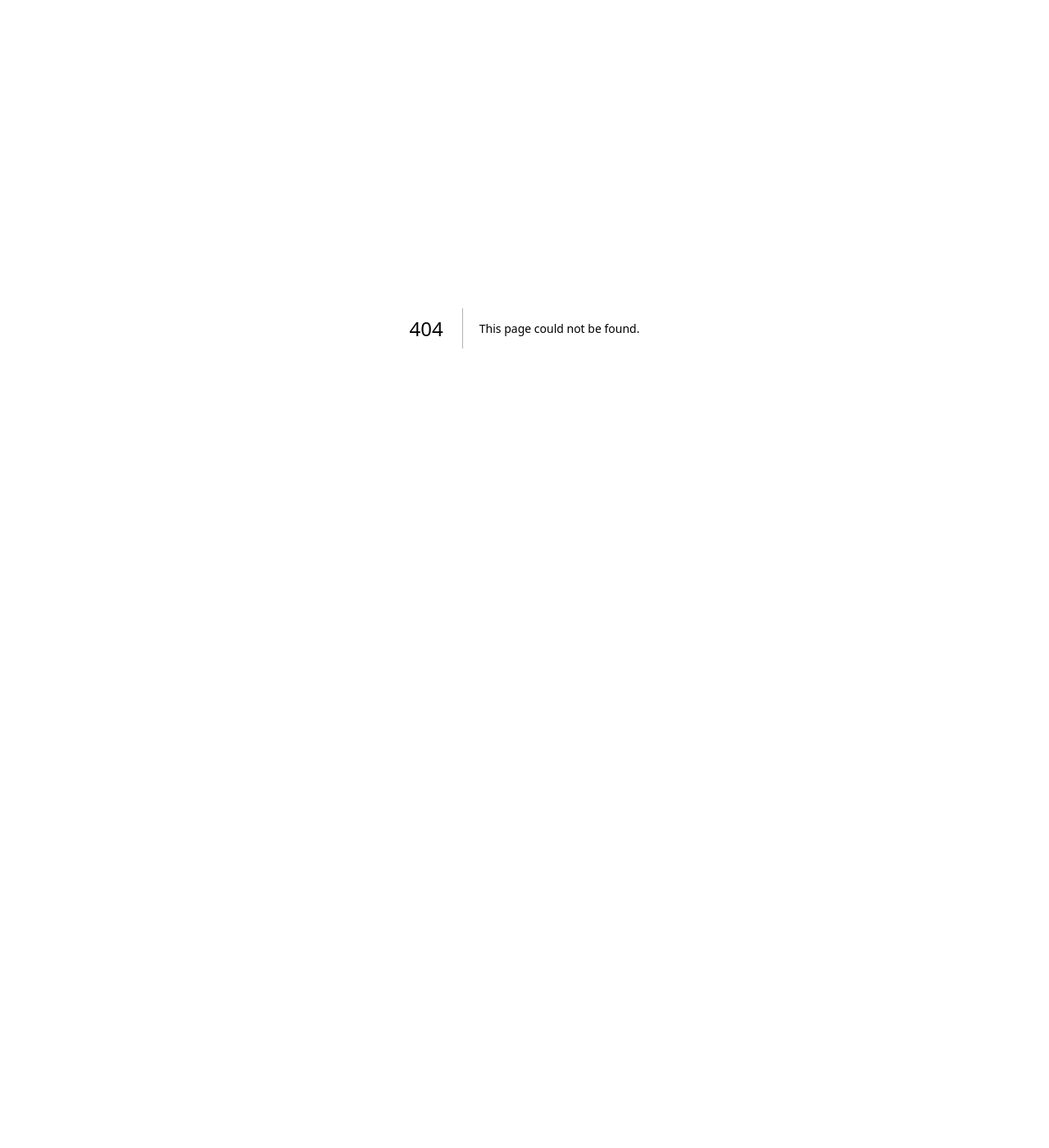
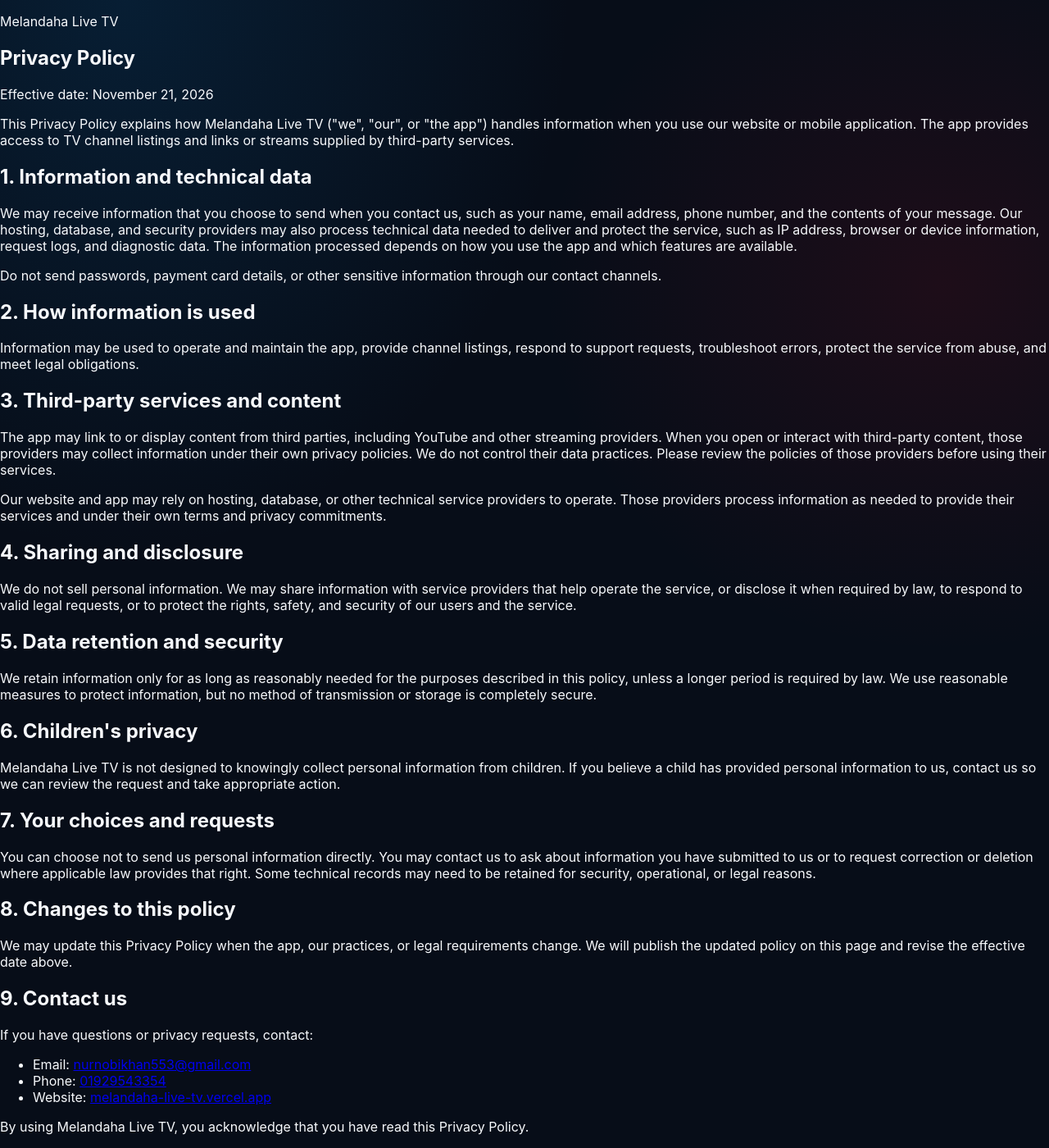
Before and after one commit to nurnobikhan553-cyber/melandaha-live-tv, a Next.js app: page /privacy-policy in a window 1280 px wide. Before the commit this address had no page. Shown: the whole page at 82% size. Before the commit the page ends 800 px from the top, so only its background shows below. Built offline with nearby package versions, Linux system fonts and the light colour scheme.

Commit message:
Add privacy policy page

```diff
--- /dev/null
+++ b/app/privacy-policy/page.tsx
@@ -0,0 +1,123 @@
+export default function PrivacyPolicyPage() {
+  return (
+    <main className="min-h-screen bg-[#080d18] px-5 py-10 text-slate-200">
+      <article className="mx-auto max-w-3xl space-y-6">
+        <header className="space-y-2 border-b border-slate-700 pb-6">
+          <p className="text-sm font-semibold uppercase tracking-widest text-cyan-400">Melandaha Live TV</p>
+          <h1 className="text-3xl font-bold text-white">Privacy Policy</h1>
+          <p className="text-sm text-slate-400">Effective date: November 21, 2026</p>
+        </header>
+
+        <p>
+          This Privacy Policy explains how Melandaha Live TV ("we", "our", or "the app")
+          handles information when you use our website or mobile application. The app
+          provides access to TV channel listings and links or streams supplied by
+          third-party services.
+        </p>
+
+        <section className="space-y-2">
+          <h2 className="text-xl font-semibold text-white">1. Information and technical data</h2>
+          <p>
+            We may receive information that you choose to send when you contact us,
+            such as your name, email address, phone number, and the contents of your
+            message. Our hosting, database, and security providers may also process
+            technical data needed to deliver and protect the service, such as IP
+            address, browser or device information, request logs, and diagnostic data.
+            The information processed depends on how you use the app and which features
+            are available.
+          </p>
+          <p>
+            Do not send passwords, payment card details, or other sensitive information
+            through our contact channels.
+          </p>
+        </section>
+
+        <section className="space-y-2">
+          <h2 className="text-xl font-semibold text-white">2. How information is used</h2>
+          <p>Information may be used to operate and maintain the app, provide channel listings, respond to support requests, troubleshoot errors, protect the service from abuse, and meet legal obligations.</p>
+        </section>
+
+        <section className="space-y-2">
+          <h2 className="text-xl font-semibold text-white">3. Third-party services and content</h2>
+          <p>
+            The app may link to or display content from third parties, including
+            YouTube and other streaming providers. When you open or interact with
+            third-party content, those providers may collect information under their
+            own privacy policies. We do not control their data practices. Please
+            review the policies of those providers before using their services.
+          </p>
+          <p>
+            Our website and app may rely on hosting, database, or other technical
+            service providers to operate. Those providers process information as
+            needed to provide their services and under their own terms and privacy
+            commitments.
+          </p>
+        </section>
+
+        <section className="space-y-2">
+          <h2 className="text-xl font-semibold text-white">4. Sharing and disclosure</h2>
+          <p>
+            We do not sell personal information. We may share information with
+            service providers that help operate the service, or disclose it when
+            required by law, to respond to valid legal requests, or to protect the
+            rights, safety, and security of our users and the service.
+          </p>
+        </section>
+
+        <section className="space-y-2">
+          <h2 className="text-xl font-semibold text-white">5. Data retention and security</h2>
+          <p>
+            We retain information only for as long as reasonably needed for the
+            purposes described in this policy, unless a longer period is required by
+            law. We use reasonable measures to protect information, but no method of
+            transmission or storage is completely secure.
+          </p>
+        </section>
+
+        <section className="space-y-2">
+          <h2 className="text-xl font-semibold text-white">6. Children's privacy</h2>
+          <p>
+            Melandaha Live TV is not designed to knowingly collect personal
+            information from children. If you believe a child has provided personal
+            information to us, contact us so we can review the request and take
+            appropriate action.
+          </p>
+        </section>
+
+        <section className="space-y-2">
+          <h2 className="text-xl font-semibold text-white">7. Your choices and requests</h2>
+          <p>
+            You can choose not to send us personal information directly. You may
+            contact us to ask about information you have submitted to us or to request
+            correction or deletion where applicable law provides that right. Some
+            technical records may need to be retained for security, operational, or
+            legal reasons.
+          </p>
+        </section>
+
+        <section className="space-y-2">
+          <h2 className="text-xl font-semibold text-white">8. Changes to this policy</h2>
+          <p>
+            We may update this Privacy Policy when the app, our practices, or legal
+            requirements change. We will publish the updated policy on this page and
+            revise the effective date above.
+          </p>
+        </section>
+
+        <section className="space-y-2">
+          <h2 className="text-xl font-semibold text-white">9. Contact us</h2>
+          <p>If you have questions or privacy requests, contact:</p>
+          <ul className="list-disc space-y-1 pl-6">
+            <li>Email: <a className="text-cyan-400 underline" href="mailto:nurnobikhan553@gmail.com">nurnobikhan553@gmail.com</a></li>
+            <li>Phone: <a className="text-cyan-400 underline" href="tel:01929543354">01929543354</a></li>
+            <li>Website: <a className="text-cyan-400 underline" href="https://melandaha-live-tv.vercel.app/">melandaha-live-tv.vercel.app</a></li>
+          </ul>
+        </section>
+
+        <p className="border-t border-slate-700 pt-5 text-sm text-slate-400">
+          By using Melandaha Live TV, you acknowledge that you have read this Privacy Policy.
+        </p>
+      </article>
+    </main>
+  );
+}
```
